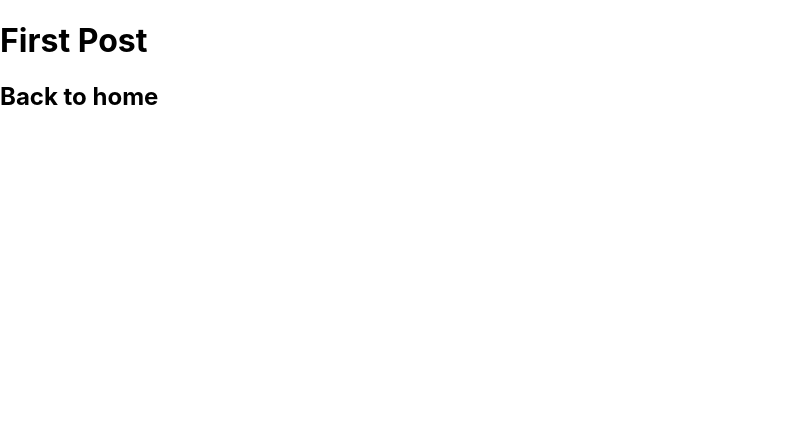
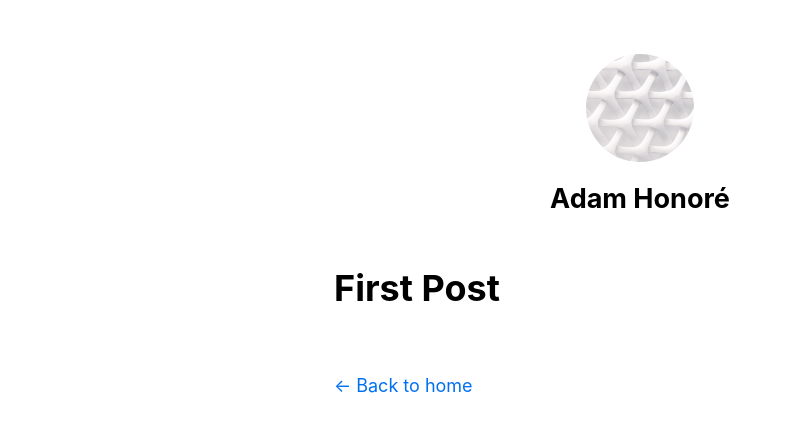
Before and after one commit to ahonore42/tailwind-next-practice, a Next.js app: page /examples/cards in a window 1280 px wide. Shown: the top 432 px of the page, without its empty margins (0-791 px from the left). Built offline with nearby package versions, Linux system fonts and the light colour scheme.

Commit message:
add tailwindcss with postcss.config.js

```diff
--- /dev/null
+++ b/components/layout.js
@@ -0,0 +1,66 @@
+import Head from 'next/head'
+import styles from './layout.module.css'
+import utilStyles from '../styles/utils.module.css'
+import Link from 'next/link'
+
+const name = 'Adam Honoré'
+export const siteTitle = 'Next.js Sample Website'
+
+export default function Layout({ children, home }) {
+  return (
+    <div className={styles.container}>
+      <Head>
+        <link rel="icon" href="/favicon.ico" />
+        <meta
+          name="description"
+          content="Learn how to build a personal website using Next.js"
+        />
+        <meta
+          property="og:image"
+          content={`https://og-image.now.sh/${encodeURI(
+            siteTitle
+          )}.png?theme=light&md=0&fontSize=75px&images=https%3A%2F%2Fassets.vercel.com%2Fimage%2Fupload%2Ffront%2Fassets%2Fdesign%2Fnextjs-black-logo.svg`}
+        />
+        <meta name="og:title" content={siteTitle} />
+        <meta name="twitter:card" content="summary_large_image" />
+      </Head>
+      <header className={styles.header}>
+        {home ? (
+          <>
+            <img
+              src="/images/profile.jpg"
+              className={`${styles.headerHomeImage} ${utilStyles.borderCircle}`}
+              alt={name}
+            />
+            <h1 className={utilStyles.heading2Xl}>{name}</h1>
+          </>
+        ) : (
+          <>
+            <Link href="/">
+              <a>
+                <img
+                  src="/images/profile.jpg"
+                  className={`${styles.headerImage} ${utilStyles.borderCircle}`}
+                  alt={name}
+                />
+              </a>
+            </Link>
+            <h2 className={utilStyles.headingLg}>
+              <Link href="/">
+                <a className={utilStyles.colorInherit}>{name}</a>
+              </Link>
+            </h2>
+          </>
+        )}
+      </header>
+      <main>{children}</main>
+      {!home && (
+        <div className={styles.backToHome}>
+          <Link href="/">
+            <a>← Back to home</a>
+          </Link>
+        </div>
+      )}
+    </div>
+  )
+}
--- /dev/null
+++ b/components/layout.module.css
@@ -0,0 +1,25 @@
+.container {
+  max-width: 36rem;
+  padding: 0 1rem;
+  margin: 3rem auto 6rem;
+}
+
+.header {
+  display: flex;
+  flex-direction: column;
+  align-items: center;
+}
+
+.headerImage {
+  width: 6rem;
+  height: 6rem;
+}
+
+.headerHomeImage {
+  width: 8rem;
+  height: 8rem;
+}
+
+.backToHome {
+  margin: 3rem 0 0;
+}
--- a/package.json
+++ b/package.json
@@ -9,6 +9,8 @@
   },
   "dependencies": {
     "next": "10.0.5",
+    "postcss-flexbugs-fixes": "^5.0.2",
+    "postcss-preset-env": "^6.7.0",
     "react": "17.0.1",
     "react-dom": "17.0.1",
     "tailwindcss": "^2.0.2"
--- a/pages/examples/cards.js
+++ b/pages/examples/cards.js
@@ -1,14 +1,14 @@
-import Link from 'next/link'
+import Link from 'next/link';
+import Head from 'next/head';
+import Layout from '../../components/layout';
 
 export default function Card() {
   return (
-    <>
+    <Layout>
+      <Head>
+        <title>First Post</title>
+      </Head>
       <h1>First Post</h1>
-      <h2>
-        <Link href="/">
-          <a>Back to home</a>
-        </Link>
-      </h2>
-    </>
-  )
-}
+    </Layout>
+  );
+};
--- /dev/null
+++ b/postcss.config.js
@@ -0,0 +1,18 @@
+module.exports = {
+  plugins: [
+    'tailwindcss',
+    'postcss-flexbugs-fixes',
+    [
+      'postcss-preset-env',
+      {
+        autoprefixer: {
+          flexbox: 'no-2009'
+        },
+        stage: 3,
+        features: {
+          'custom-properties': false
+        }
+      }
+    ]
+  ]
+}
--- a/styles/globals.css
+++ b/styles/globals.css
@@ -2,15 +2,26 @@
 body {
   padding: 0;
   margin: 0;
-  font-family: -apple-system, BlinkMacSystemFont, Segoe UI, Roboto, Oxygen,
-    Ubuntu, Cantarell, Fira Sans, Droid Sans, Helvetica Neue, sans-serif;
-}
-
-a {
-  color: inherit;
-  text-decoration: none;
+  font-family: -apple-system, BlinkMacSystemFont, Segoe UI, Roboto, Oxygen, Ubuntu,
+    Cantarell, Fira Sans, Droid Sans, Helvetica Neue, sans-serif;
+  line-height: 1.6;
+  font-size: 18px;
 }
 
 * {
   box-sizing: border-box;
 }
+
+a {
+  color: #0070f3;
+  text-decoration: none;
+}
+
+a:hover {
+  text-decoration: underline;
+}
+
+img {
+  max-width: 100%;
+  display: block;
+}
--- /dev/null
+++ b/styles/utils.module.css
@@ -0,0 +1,52 @@
+.heading2Xl {
+  font-size: 2.5rem;
+  line-height: 1.2;
+  font-weight: 800;
+  letter-spacing: -0.05rem;
+  margin: 1rem 0;
+}
+
+.headingXl {
+  font-size: 2rem;
+  line-height: 1.3;
+  font-weight: 800;
+  letter-spacing: -0.05rem;
+  margin: 1rem 0;
+}
+
+.headingLg {
+  font-size: 1.5rem;
+  line-height: 1.4;
+  margin: 1rem 0;
+}
+
+.headingMd {
+  font-size: 1.2rem;
+  line-height: 1.5;
+}
+
+.borderCircle {
+  border-radius: 9999px;
+}
+
+.colorInherit {
+  color: inherit;
+}
+
+.padding1px {
+  padding-top: 1px;
+}
+
+.list {
+  list-style: none;
+  padding: 0;
+  margin: 0;
+}
+
+.listItem {
+  margin: 0 0 1.25rem;
+}
+
+.lightText {
+  color: #999;
+}
```
Also changed, not shown: pages/index.js (+16 -59 lines), public/images/profile.jpg (added), 1 other file (tests, documents, lock files or other folders).
